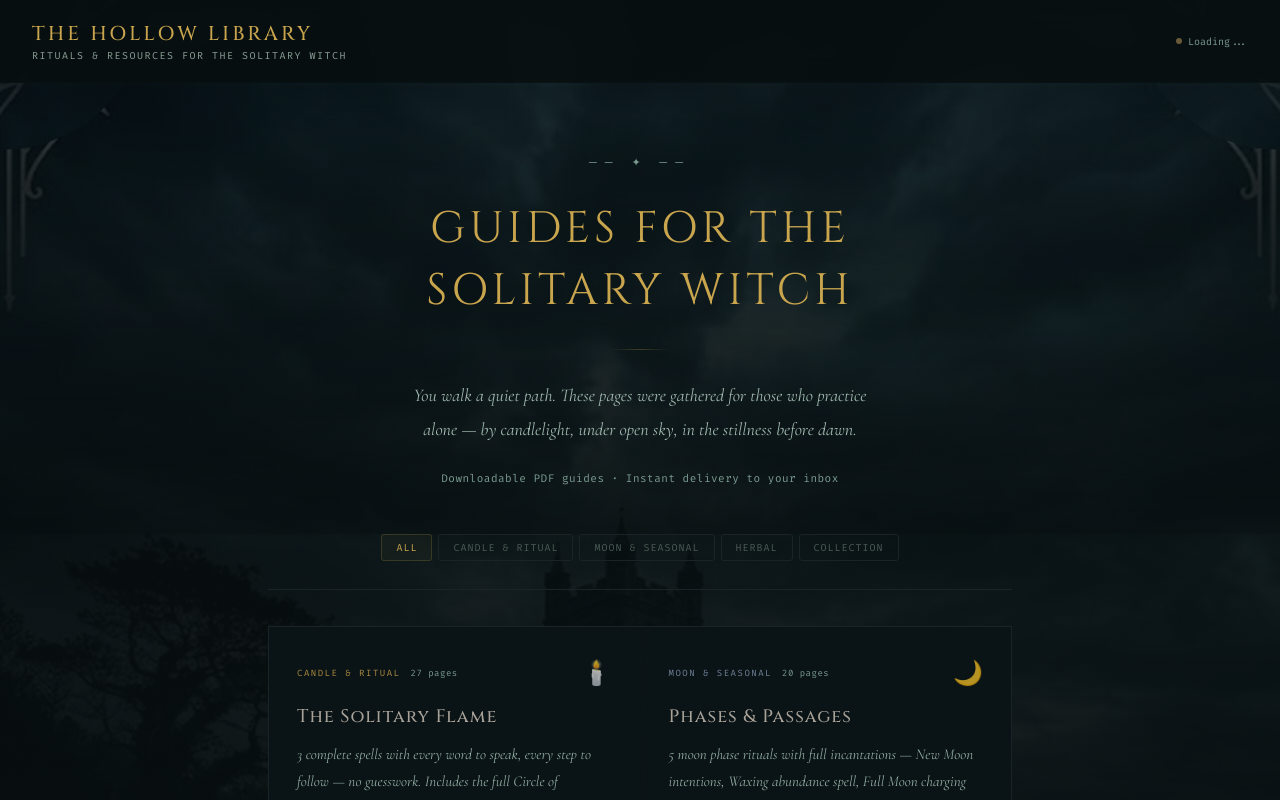
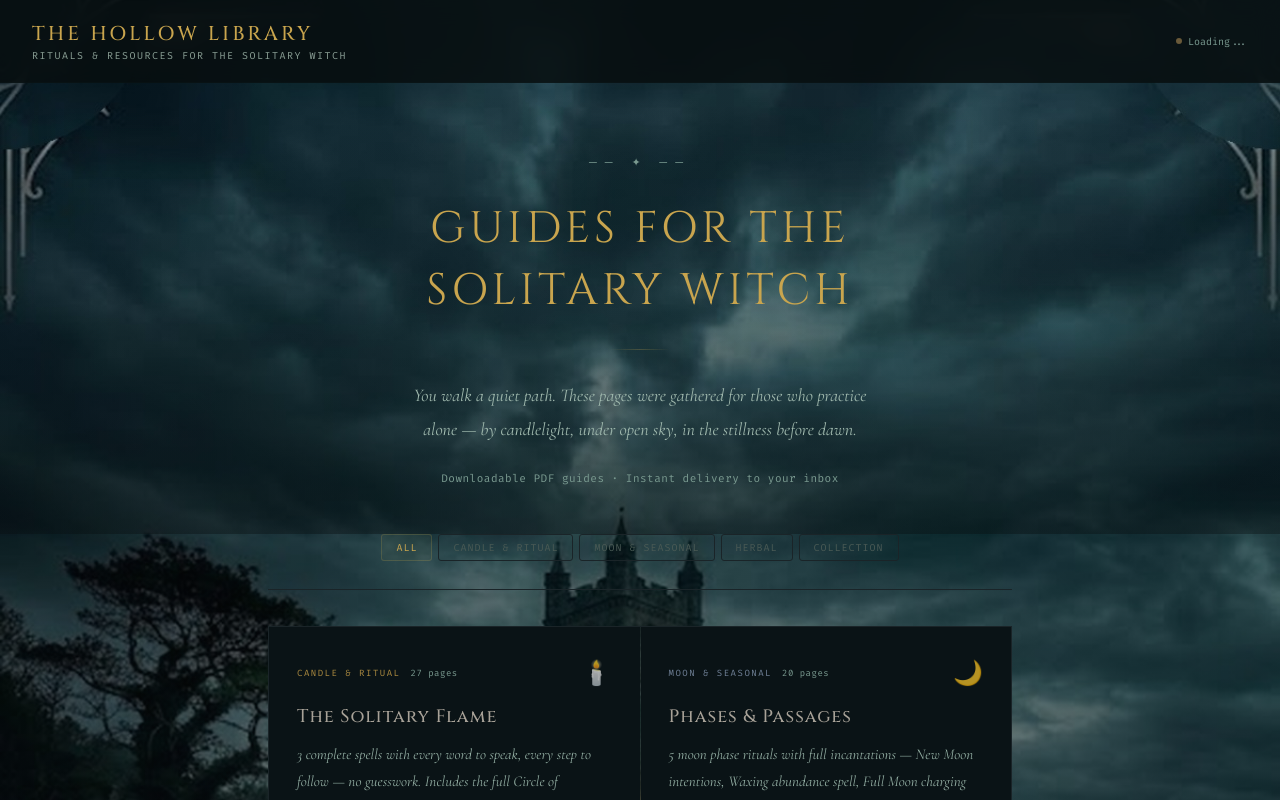
Before and after one commit to clydiec68-collab/Hollow-Library, a React (Vite) app: page / in a window 1280 px wide. Shown: the top 800 px of the page. Built offline with nearby package versions, Linux system fonts and the light colour scheme.

Commit message:
Add files via upload

```diff
--- a/src/App.jsx
+++ b/src/App.jsx
@@ -107,24 +107,23 @@ export default function App() {
       minHeight: "100vh",
       background: "#080e10",
       color: "#c8c2b4",
+      backgroundImage: "url('/hero-bg.jpg')",
+      backgroundSize: "100% auto",
+      backgroundPosition: "top center",
+      backgroundRepeat: "no-repeat",
+      backgroundColor: "#080e10",
       fontFamily: "'Cormorant Garamond', Georgia, serif",
       position: "relative",
       overflow: "hidden",
     }}>
       <link href="https://fonts.googleapis.com/css2?family=Cormorant+Garamond:ital,wght@0,300;0,400;0,500;0,600;0,700;1,400;1,500&family=Cinzel:wght@400;500;600;700&family=Fira+Code:wght@300;400&display=swap" rel="stylesheet" />
 
-      {/* Atmospheric background — castle & sea */}
+      {/* Dark gradient over background image */}
       <div style={{
-        position: "fixed", inset: 0, zIndex: 0, pointerEvents: "none",
-        backgroundImage: "url('/hero-bg.jpg')",
-        backgroundSize: "cover",
-        backgroundPosition: "top center",
-        backgroundRepeat: "no-repeat",
-        backgroundAttachment: "fixed",
-      }} />
-      <div style={{
-        position: "fixed", inset: 0, zIndex: 0, pointerEvents: "none",
-        background: "linear-gradient(180deg, #080e10aa 0%, #080e10cc 35%, #080e10dd 60%, #080e10ee 100%)",
+        position: "absolute", top: 0, left: 0, right: 0,
+        height: 2400,
+        zIndex: 0, pointerEvents: "none",
+        background: "linear-gradient(180deg, #080e1022 0%, #080e1044 15%, #080e1088 40%, #080e10bb 60%, #080e10dd 75%, #080e10f5 90%, #080e10 100%)",
       }} />
 
       {/* (texture removed) */}
```
